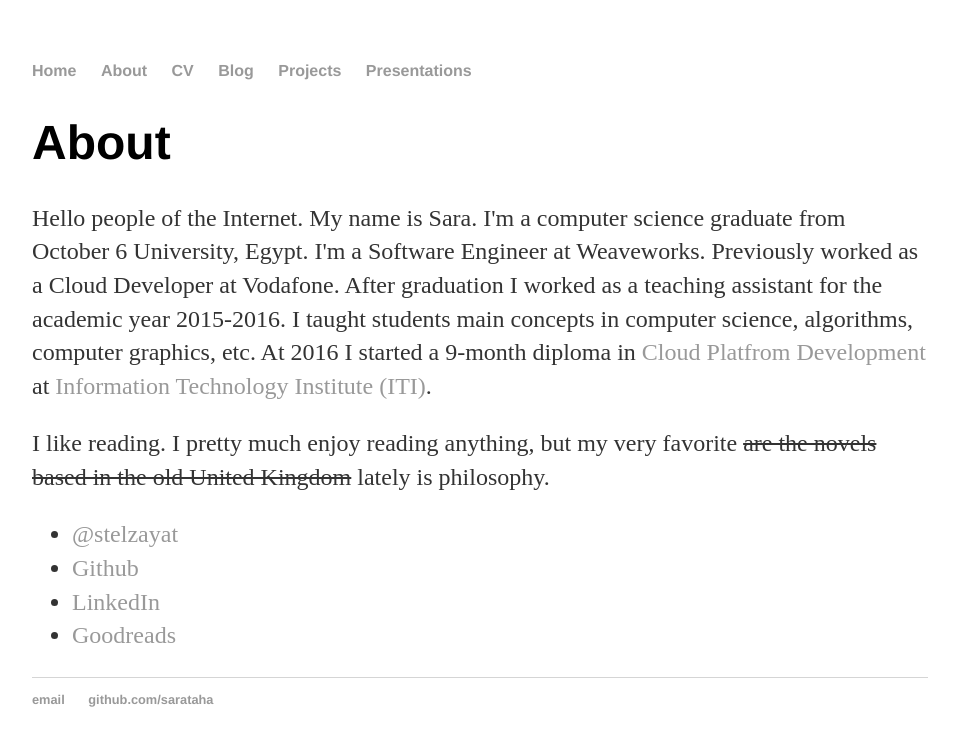
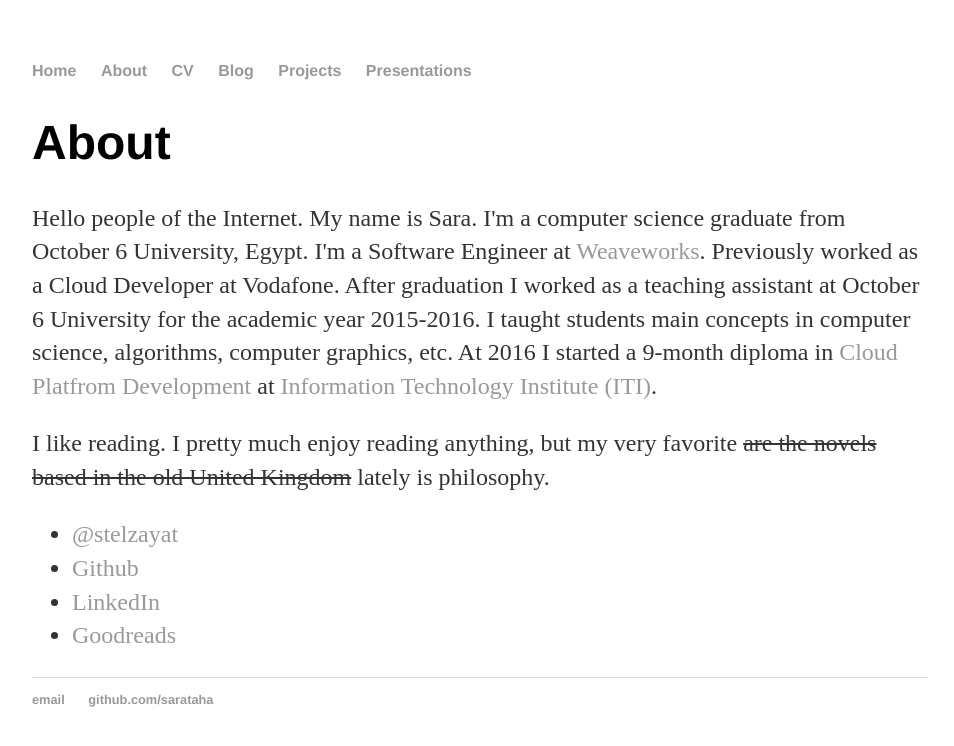
Before and after one commit to sarataha/sarataha.github.io, a Jekyll site: the page built from about/index.html, in a window 1280 px wide. Shown: the top 746 px of the page, without its empty margins (160-1114 px from the left). Built offline with Jekyll 4.4.1, drawn with Linux system fonts in a browser that asks for light colours.

```diff
--- a/about/index.html
+++ b/about/index.html
@@ -6,8 +6,8 @@ title: About Sara Taha
 		<div class="about">
 			<h1>About</h1>
 			<p>Hello people of the Internet. My name is Sara. I'm a computer science graduate from October 6 University, Egypt.
-			   I'm a Software Engineer at Weaveworks. Previously worked as a Cloud Developer at Vodafone.
-			   After graduation I worked as a teaching assistant for the academic year 2015-2016. I taught students main concepts in computer science, algorithms,
+			   I'm a Software Engineer at <a href="https://www.weave.works/">Weaveworks</a>. Previously worked as a Cloud Developer at Vodafone.
+			   After graduation I worked as a teaching assistant at October 6 University for the academic year 2015-2016. I taught students main concepts in computer science, algorithms,
 			   computer graphics, etc. At 2016 I started a 9-month diploma in
 			   <a href="http://www.iti.gov.eg/Admission/PTPprogram/intake38/CPDtrack">Cloud Platfrom Development</a>
 			   at <a href="http://www.iti.gov.eg/">Information Technology Institute (ITI)</a>.
```
